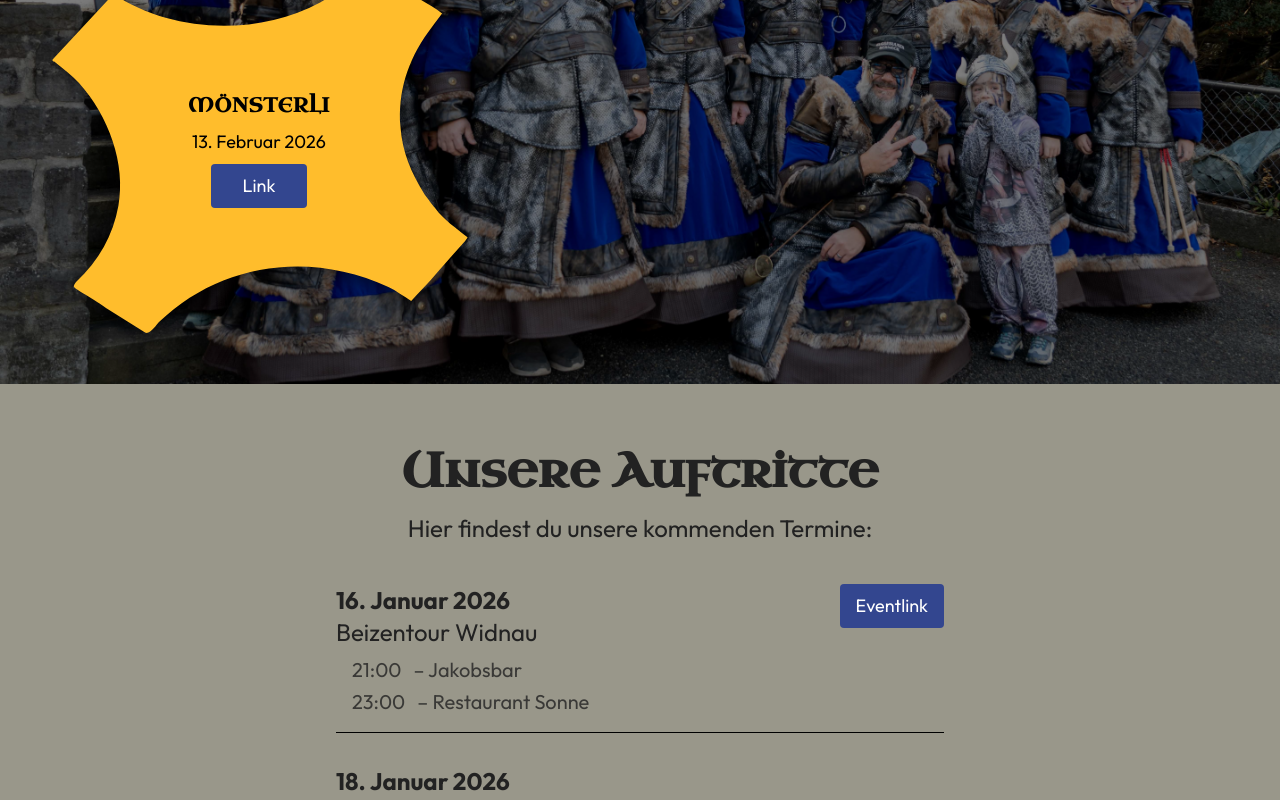
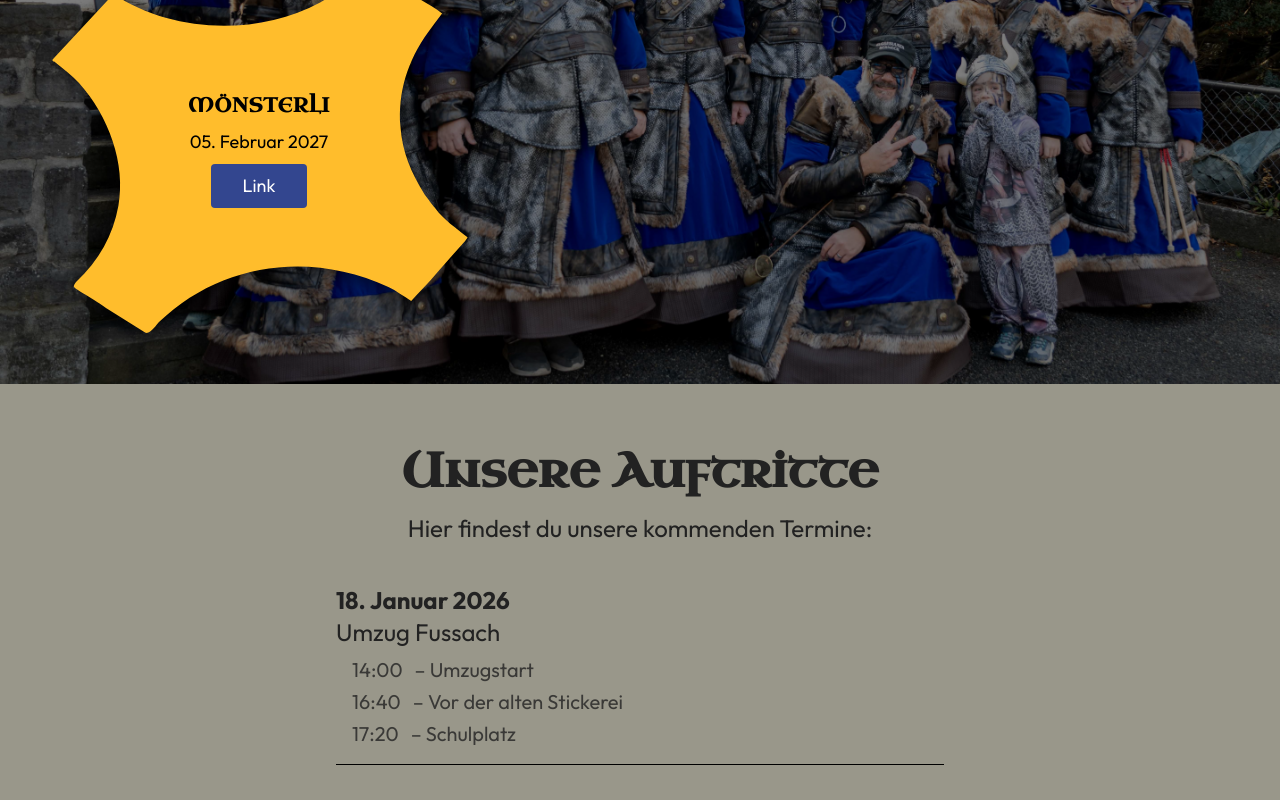
Before and after one commit to guggesuuser/Website, a React (Vite) app: page /#/ in a window 1280 px wide. Shown: the part 480-1280 px from the top of the page. Built offline with nearby package versions, Linux system fonts and the light colour scheme.

Commit message:
Update termine.js

```diff
--- a/src/data/termine.js
+++ b/src/data/termine.js
@@ -1,11 +1,9 @@
 export const termine = [
   {
-    datum: "2026-01-16",
-    beschreibung: "Beizentour Widnau",
-    link: "https://punscherlitruppa.ch/?b=1000022&c=ED1000002&s=djEthCE-QUbDR0YtPklozL2FSV_pNIDPuBpWdnYfWoZC114=",
+    datum: "2026-11-11",
+    beschreibung: "Fasnachtsbeginn",
+    link: "",
     programmpunkte: [
-      { ort: "Jakobsbar", zeit: "21:00" },
-      { ort: "Restaurant Sonne", zeit: "23:00" },
     ],
   },
   {
@@ -111,7 +109,7 @@ export const termine = [
     ],
   },
   {
-    datum: "2026-02-13",
+    datum: "2027-02-05",
     beschreibung: "Mönsterli Berneck",
     link: "https://guggesuuser.ch/#/#moensterli",
   },
```
